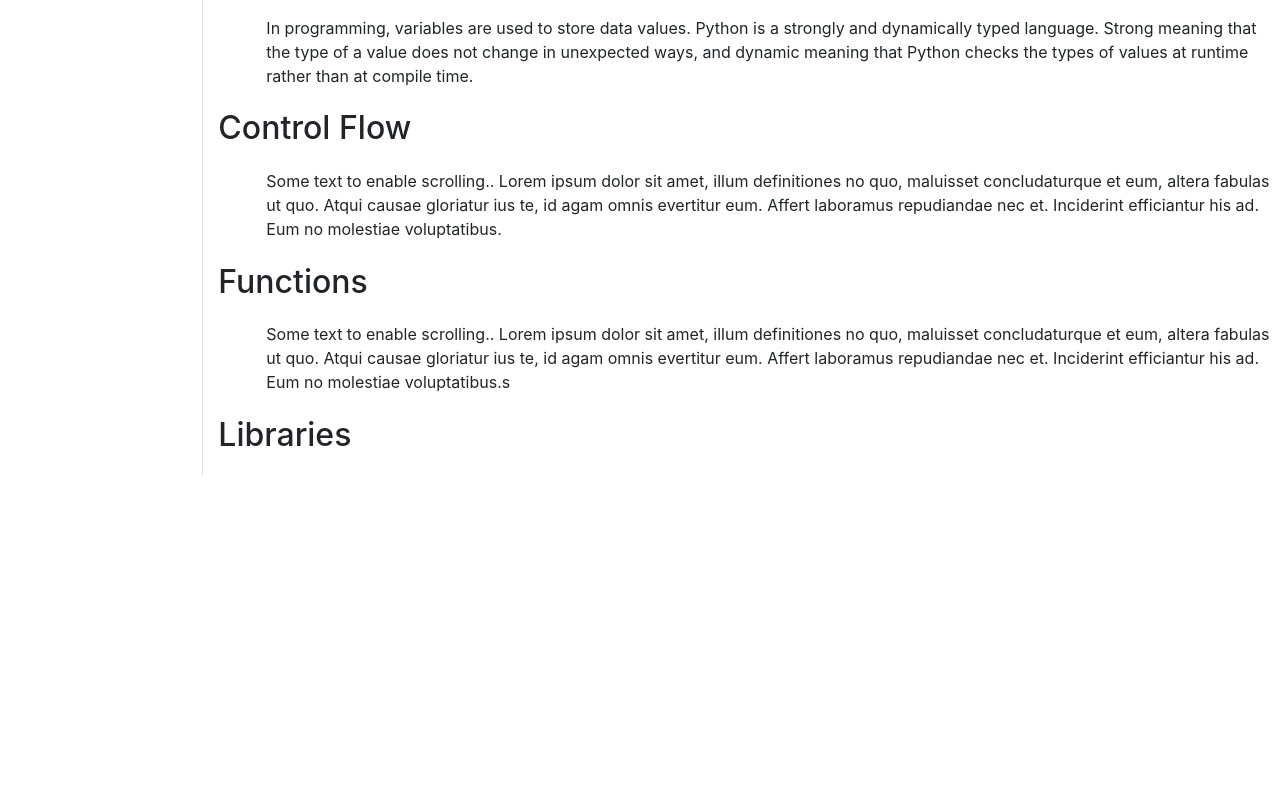
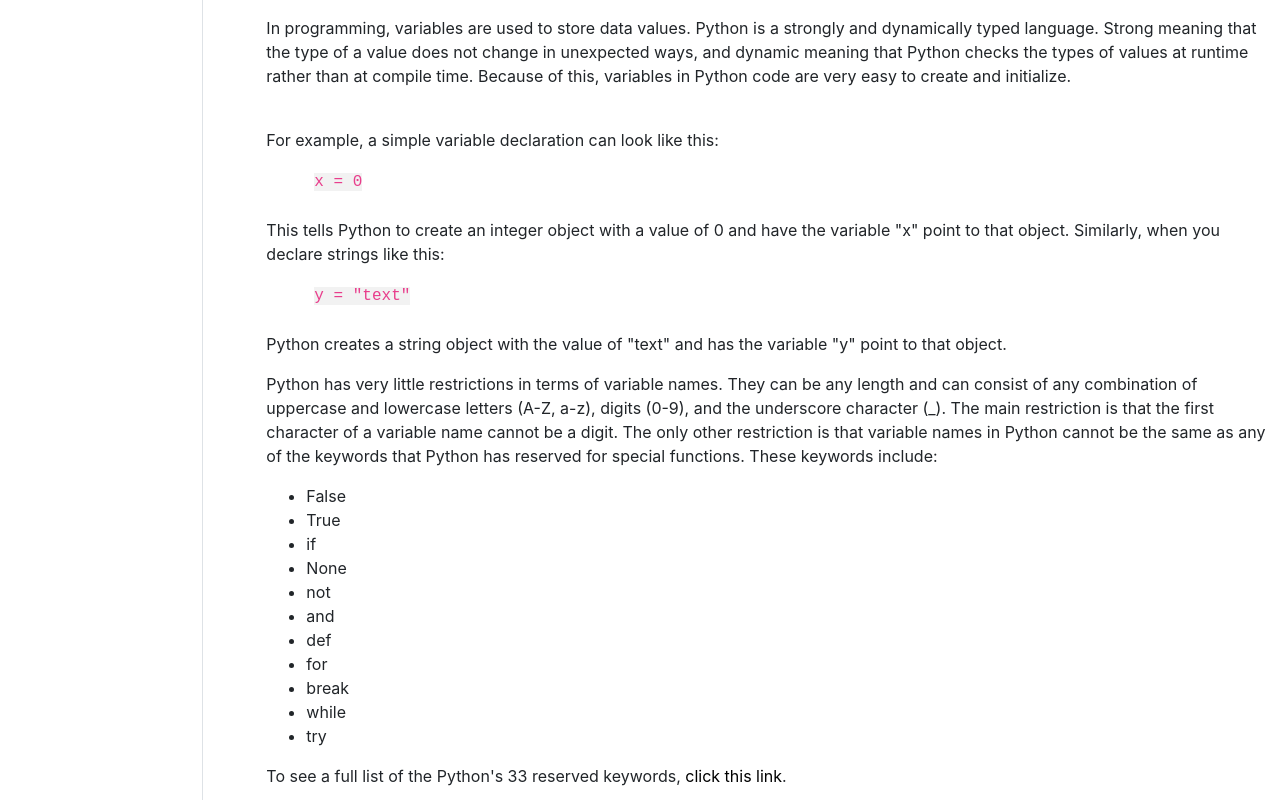
Before and after one commit to Austin-tam/freecodecamp-technical-page, a website built with Parcel: page index.html in a window 1280 px wide. Shown: the part 960-1760 px from the top of the page. Before the commit the page ends 1436 px from the top, so only its background shows below. Built offline with nearby package versions, Linux system fonts and the light colour scheme.

Commit message:
finish variables section

```diff
--- a/css/main.css
+++ b/css/main.css
@@ -301,7 +301,7 @@
   color: black;
 }
 
-.tab{
+.tab {
   padding-left: 3em;
 }
 
--- a/index.html
+++ b/index.html
@@ -40,7 +40,7 @@
       </nav>
     </div>
 
-    <article class="col-10">
+    <div class="col-10">
       <main id="main-doc">
         <section class="main-section" id="introduction">
           <header>
@@ -115,6 +115,53 @@
             <p>
               In programming, variables are used to store data values. Python is a strongly and dynamically typed language. Strong meaning that the type
               of a value does not change in unexpected ways, and dynamic meaning that Python checks the types of values at runtime rather than at compile time.
+              Because of this, variables in Python code are very easy to create and initialize.
+            </p><br>
+
+            <p>For example, a simple variable declaration can look like this:</p>
+
+            <div class="tab">
+              <code>
+                x = 0
+              </code>
+            </div><br>
+
+            <p>
+              This tells Python to create an integer object with a value of 0 and have the variable "x" point to that object.
+              Similarly, when you declare strings like this:
+            </p>
+
+            <div class="tab">
+              <code>
+                y = "text"
+              </code>
+            </div><br>
+
+            <p>Python creates a string object with the value of "text" and has the variable "y" point to that object.</p>
+
+            <p>
+              Python has very little restrictions in terms of variable names. They can be any length and can consist of any combination of uppercase and
+              lowercase letters (A-Z, a-z), digits (0-9), and the underscore character (_). The main restriction is that the first character of a variable
+              name cannot be a digit. The only other restriction is that variable names in Python cannot be the same as any of the keywords that Python
+              has reserved for special functions. These keywords include:
+            </p>
+
+            <ul>
+              <li>False</li>
+              <li>True</li>
+              <li>if</li>
+              <li>None</li>
+              <li>not</li>
+              <li>and</li>
+              <li>def</li>
+              <li>for</li>
+              <li>break</li>
+              <li>while</li>
+              <li>try</li>
+            </ul>
+
+            <p>To see a full list of the Python's 33 reserved keywords,
+              <a href="https://realpython.com/python-variables/#reserved-words-keywords" target="_blank">click this link</a>.
             </p>
 
           </article>
```
